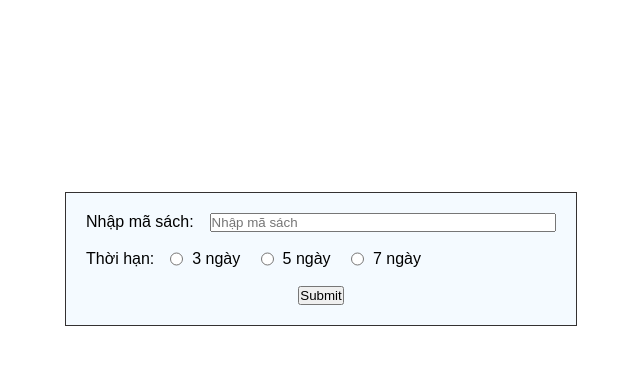
After one commit to LeViet2k3/Web_QLTV, a PHP site: page /Web_QLHT/HTML/library_records.html in a window 1280 px wide. The commit adds this page. Shown: the top 365 px of the page, without its empty margins (319-959 px from the left). Run offline with PHP 8.4, Linux system fonts and the light colour scheme.

Commit message:
aupdate add

```diff
--- a/CSS/header.css
+++ b/CSS/header.css
@@ -3,6 +3,7 @@
     border: 1px solid black;
     padding-left: 10%;
     background-color: rgb(104, 153, 169);
+
 }
 
 .header img {
--- a/CSS/index.css
+++ b/CSS/index.css
@@ -34,7 +34,7 @@ a:hover {
 
 
 .content {
-    flex-basis: 100%;
+    flex-basis: 90%;
 }
 
 @media(min-width: 576px) {
--- /dev/null
+++ b/CSS/library_records.css
@@ -0,0 +1,29 @@
+* {
+    margin: 0;
+    padding: 0;
+    box-sizing: border-box;
+    font-family: 'Poppins', sans-serif;
+}
+
+.library {
+    width: 40%;
+    border: 1px solid rgb(52, 49, 49);
+    margin: auto;
+    margin-top: 15%;
+    padding: 20px;
+    background-color: rgba(240, 248, 255, 0.7);
+}
+
+.ok1 {
+    display: flex;
+    flex-direction: row;
+}
+
+.ok1_1 {
+    flex: 1;
+}
+
+.ok2 {
+    display: flex;
+    justify-content: center;
+}
--- a/CSS/sign_up.css
+++ b/CSS/sign_up.css
@@ -12,7 +12,8 @@
     border: 1px solid rgb(52, 49, 49);
     border-radius: 30px;
     margin: auto;
-    margin-top: 30px;
+    margin-top: 1%;
+    margin-bottom: 2%;
     background-color: rgba(240, 248, 255, 0.7);
 }
 
--- a/HTML/index.html
+++ b/HTML/index.html
@@ -30,7 +30,7 @@
                         <li><a href="./home.html" class="showContentLink">Trang Chủ</a></li>
                     </div>
                     <div class="menu">
-                        <li><a href="" class="showContentLink">Đăng Kí Sách</a></li>
+                        <li><a href="./library_records.html" class="showContentLink">Đăng Kí Sách</a></li>
                     </div>
                     <div class="menu">
                         <li><a href="./search.html" class="showContentLink">Tìm Kiếm Sách</a></li>
@@ -46,7 +46,7 @@
         </div>
         <!-- content -->
         <div class="content">
-            <iframe id="contentFrame" src="" width="100%" height="430px"></iframe>
+            <iframe id="contentFrame" src="./home.html" width="100%" height="430px"></iframe>
 
             <script>
                 var contentFrame = document.getElementById("contentFrame");
@@ -58,7 +58,6 @@
                         contentFrame.src = this.href;
                     });
                 });
-
             </script>
         </div>
     </div>
--- /dev/null
+++ b/HTML/library_records.html
@@ -0,0 +1,30 @@
+<!DOCTYPE html>
+<html lang="en">
+
+<head>
+    <meta charset="UTF-8">
+    <meta name="viewport" content="width=device-width, initial-scale=1.0">
+    <link rel="stylesheet" href="../CSS/library_records.css">
+    <title>Document</title>
+</head>
+
+<body>
+    <form action="../PHP/library_records.php" method="post">
+        <div class="library">
+            <div class="ok1">
+                Nhập mã sách:&emsp; <input type="text" class="ok1_1" name="Book_id" placeholder="Nhập mã sách" required>
+            </div><br>
+            <div class="ok1">
+                Thời hạn:&emsp;
+                <input type="radio" name="time" value="3 ngày" required>&nbsp; 3 ngày &emsp;
+                <input type="radio" name="time" value="5 ngày" required>&nbsp; 5 ngày &emsp;
+                <input type="radio" name="time" value="7 ngày" required>&nbsp; 7 ngày &emsp;
+            </div><br>
+            <div class="ok2">
+                <input type="submit">
+            </div>
+        </div>
+    </form>
+</body>
+
+</html>
```
Also changed, not shown: CSS/home.css (+39 -0 lines), HTML/home.html (+18 -0 lines), PHP/library_records.php (added, +38 -0 lines), Image/book1.jpg (added), Image/book2.jpg (added), Image/book3.jpg (added), Image/book4.jpg (added), Image/book5.jpg (added), Image/book6.jpg (added), Image/qltv.jpg (added), Image/qltv1.jpg (added).
